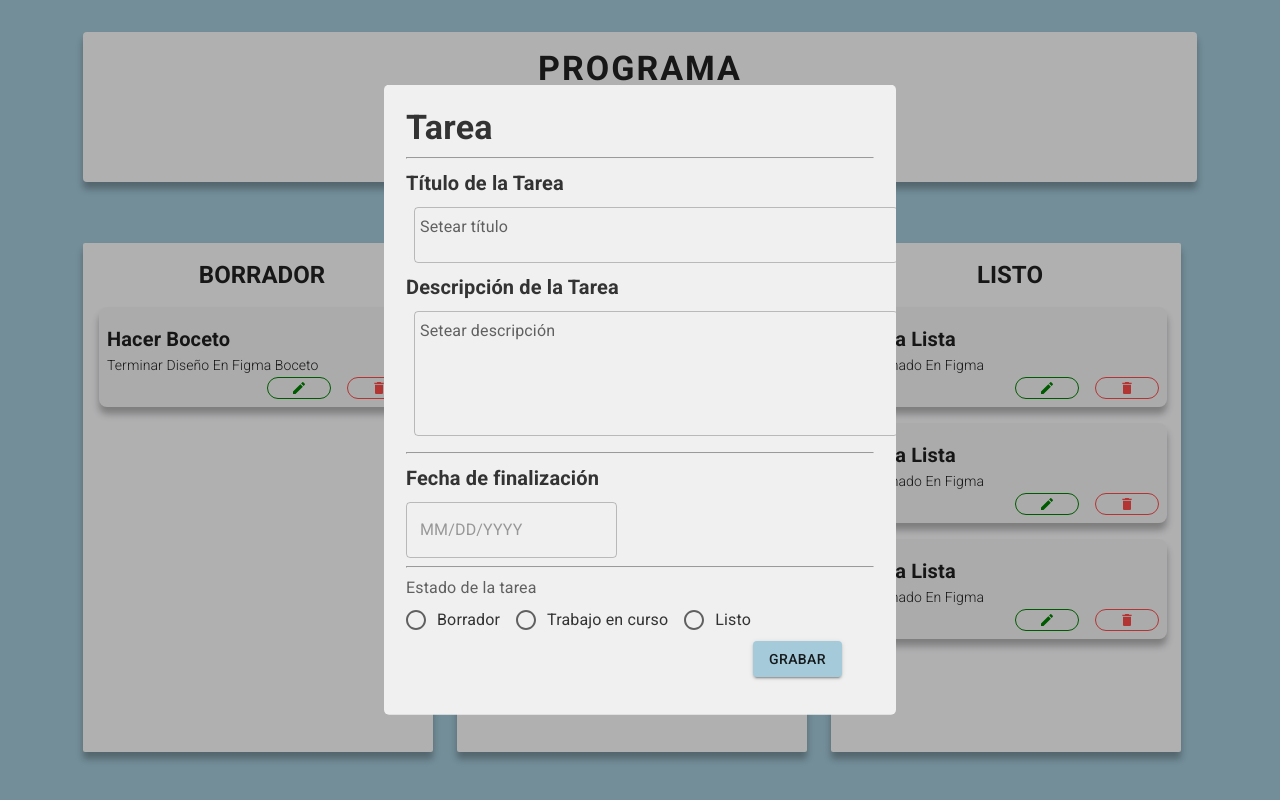
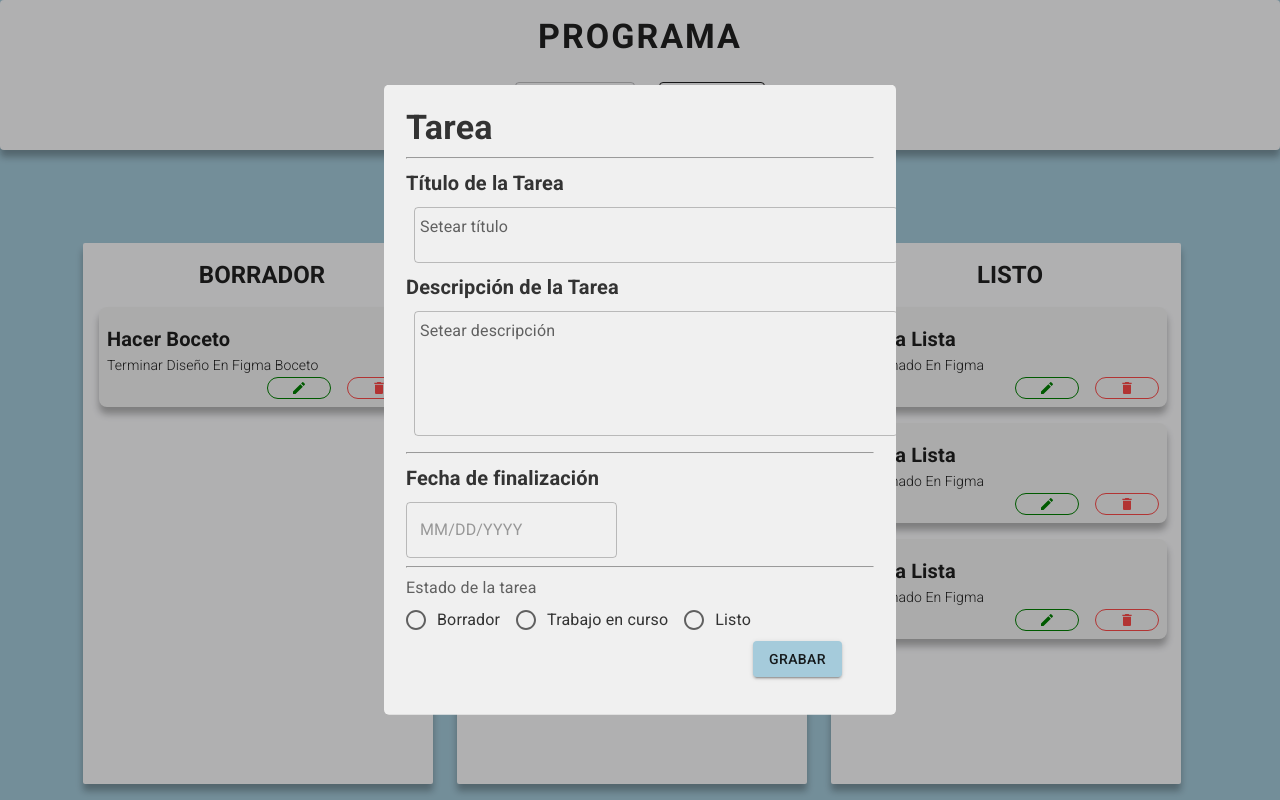
Before and after one commit to CJ-arg/mern-challenge, a React (Vite) app: page / in a window 1280 px wide. Built offline with nearby package versions, Linux system fonts and the light colour scheme.

Commit message:
jwt w nickname

```diff
--- a/src/components/Title.tsx
+++ b/src/components/Title.tsx
@@ -20,9 +20,10 @@ export const Title = () => {
     <Grid
       item
       className="box-shadow"
-      xs={11}
+      xs={12}
       sx={{
         height: { sm: 150 },
+
         backgroundColor: "#FBFBFD",
         padding: 1,
         borderRadius: 1,
--- a/src/tasks/pages/TasksPage.tsx
+++ b/src/tasks/pages/TasksPage.tsx
@@ -18,10 +18,11 @@ export const TasksPage = () => {
     <Grid
       container
       spacing={0}
+      xs={12}
       direction="row"
       alignItems="top"
       justifyContent="center"
-      sx={{ minHeight: "100vh", backgroundColor: "primary.main", padding: 4 }}
+      sx={{ minHeight: "100vh", backgroundColor: "primary.main", padding: 0 }}
     >
       <Title />
       <TasksList />
```
